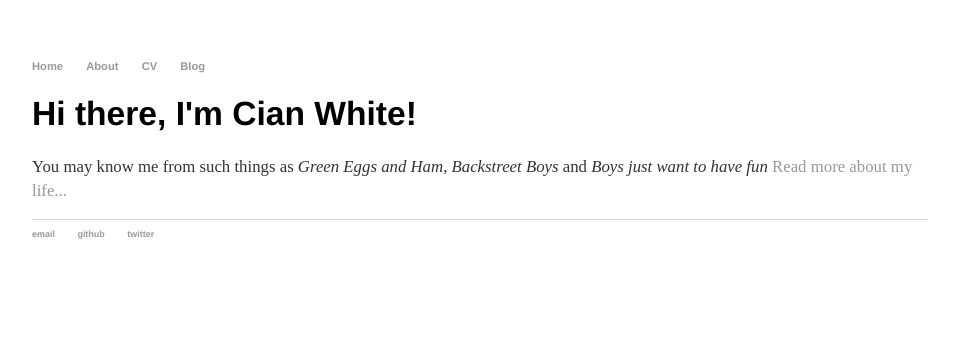
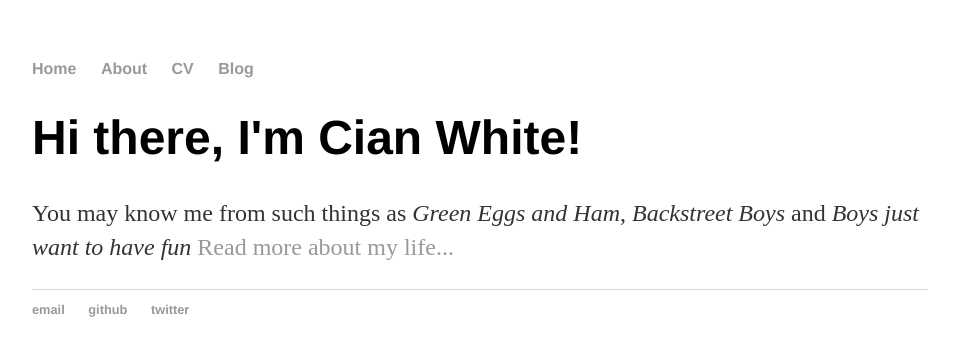
Before and after one commit to ciwhite/ciwhite.github.io, a Jekyll site: the page built from index.html, in a window 1280 px wide. Shown: the top 356 px of the page, without its empty margins (160-1119 px from the left). Built offline with Jekyll 4.4.1, drawn with Linux system fonts in a browser that asks for light colours.

Commit message:
Update main.css

```diff
--- a/css/main.css
+++ b/css/main.css
@@ -1,7 +1,7 @@
 body {
     margin: 60px auto;
     width: 70%;
-     font-size: 0.7em;
+    font-size: 1em;
 }
 nav ul, footer ul {
     font-family:'Helvetica', 'Arial', 'Sans-Serif';
```
